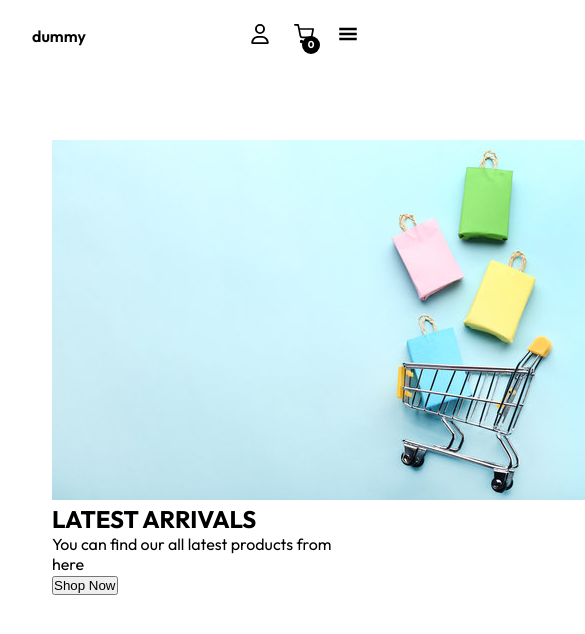
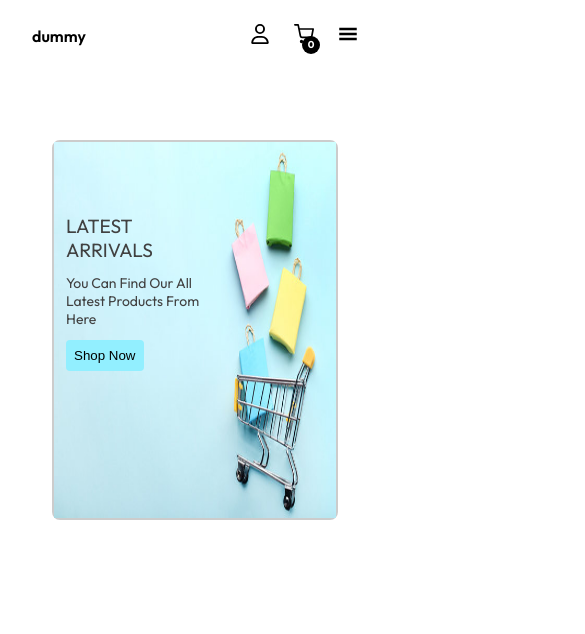
Before and after one commit to BeslinEbby/shopping-cart, a React (Vite) app: page / in a window 390 px wide. Shown: the top 634 px of the page, 585 px wide, since content can reach past the window. Built offline with nearby package versions, Linux system fonts and the light colour scheme.

Commit message:
added styles for hero

```diff
--- /dev/null
+++ b/src/components/hero/Hero.css
@@ -0,0 +1,63 @@
+.hero{
+    border: 2px solid rgba(128, 128, 128,0.4);
+    border-radius: 8px;
+    width: 100%;
+    height: 60vh;
+    position: relative;
+}
+.hero img{
+    width: 100%;
+    height: 100%;
+    object-fit: fill;
+}
+.hero-cnt{
+    position: absolute;
+    left: 0;
+    top: 60px;
+    display: flex;
+    align-items: center;
+    justify-content: center;
+    flex-direction: column;
+    gap: 4px;
+    color: #414141;
+    width: 60%;
+    padding: 0 20px;
+}
+
+.hero-cnt h2{
+    font-size: 1.7rem;
+    font-weight: 400;
+}
+
+.hero-cnt p{
+    text-transform: capitalize;
+    font-size: 14px;
+    margin: 8px 0;
+}
+
+.hero-cnt button{
+    border: none;
+    padding: 12px;
+    cursor: pointer;
+    background-color: #92EFFF;
+    border-radius: 4px;
+}
+
+
+@media (max-width:1100px){
+    .hero{
+        height: 45vh;
+    }
+}
+@media (max-width:800px){
+    .hero-cnt{
+        padding: 12px;
+        align-items: start;
+    }
+    .hero-cnt h2{
+        font-size: 1.2rem;
+    }
+    .hero-cnt button{
+        padding: 8px;
+    }
+}
--- a/src/components/hero/Hero.jsx
+++ b/src/components/hero/Hero.jsx
@@ -1,5 +1,6 @@
 import React from "react";
 import hero from "../../assets/hero.jpg";
+import "./Hero.css";
 
 const Hero = () => {
    return (
```
